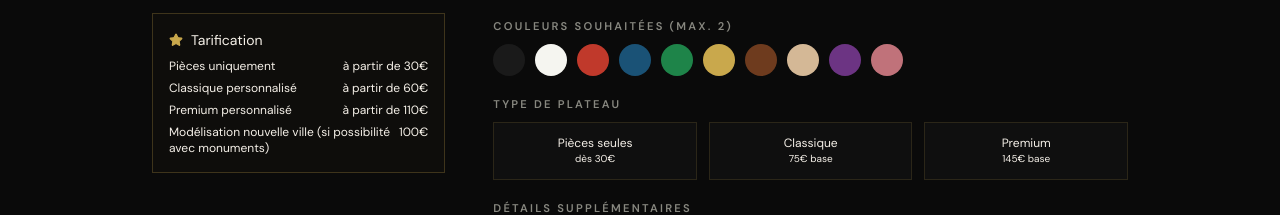
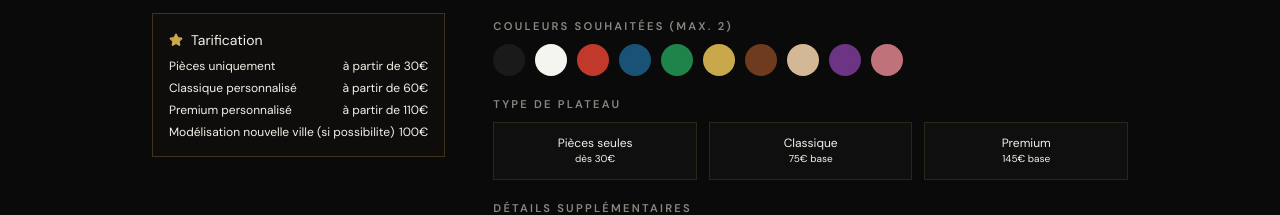
Before and after one commit to sachalaurent080905-rgb/chess-the-world, a Next.js app: page /special-order in a window 1280 px wide. Shown: the part 1091-1306 px from the top of the page. Built offline with nearby package versions, Linux system fonts and the light colour scheme; no server answers.

Commit message:
Update: Text modifications

```diff
--- a/app/special-order/page.js
+++ b/app/special-order/page.js
@@ -121,7 +121,7 @@ Détails : ${form.details || 'Aucun'}
                 <div className="flex justify-between"><span>Pièces uniquement</span><span className="text-ivory">à partir de 30€</span></div>
                 <div className="flex justify-between"><span>Classique personnalisé</span><span className="text-ivory">à partir de 60€</span></div>
                 <div className="flex justify-between"><span>Premium personnalisé</span><span className="text-ivory">à partir de 110€</span></div>
-                <div className="flex justify-between"><span>Modélisation nouvelle ville (si possibilité avec monuments)</span><span className="text-ivory">100€</span></div>
+                <div className="flex justify-between"><span>Modélisation nouvelle ville (si possibilite)</span><span className="text-ivory">100€</span></div>
               </div>
             </div>
           </div>
```
